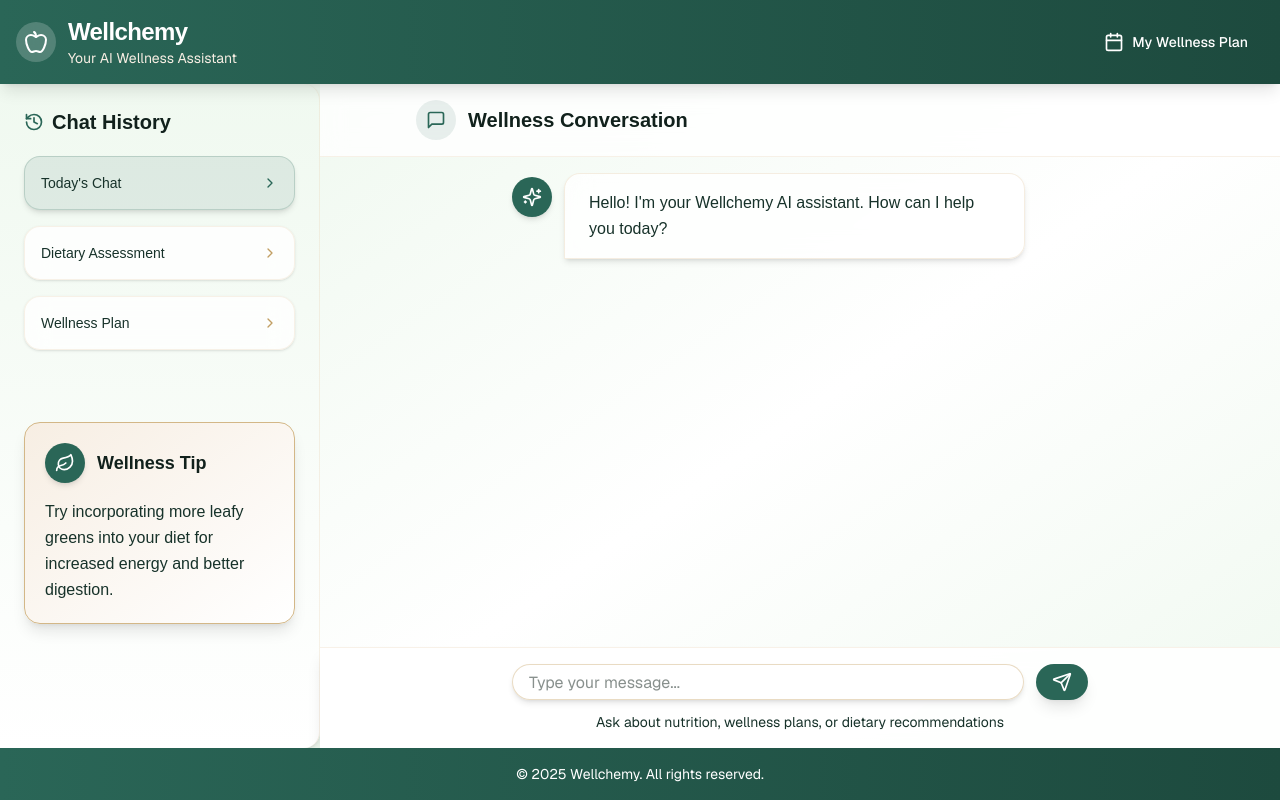
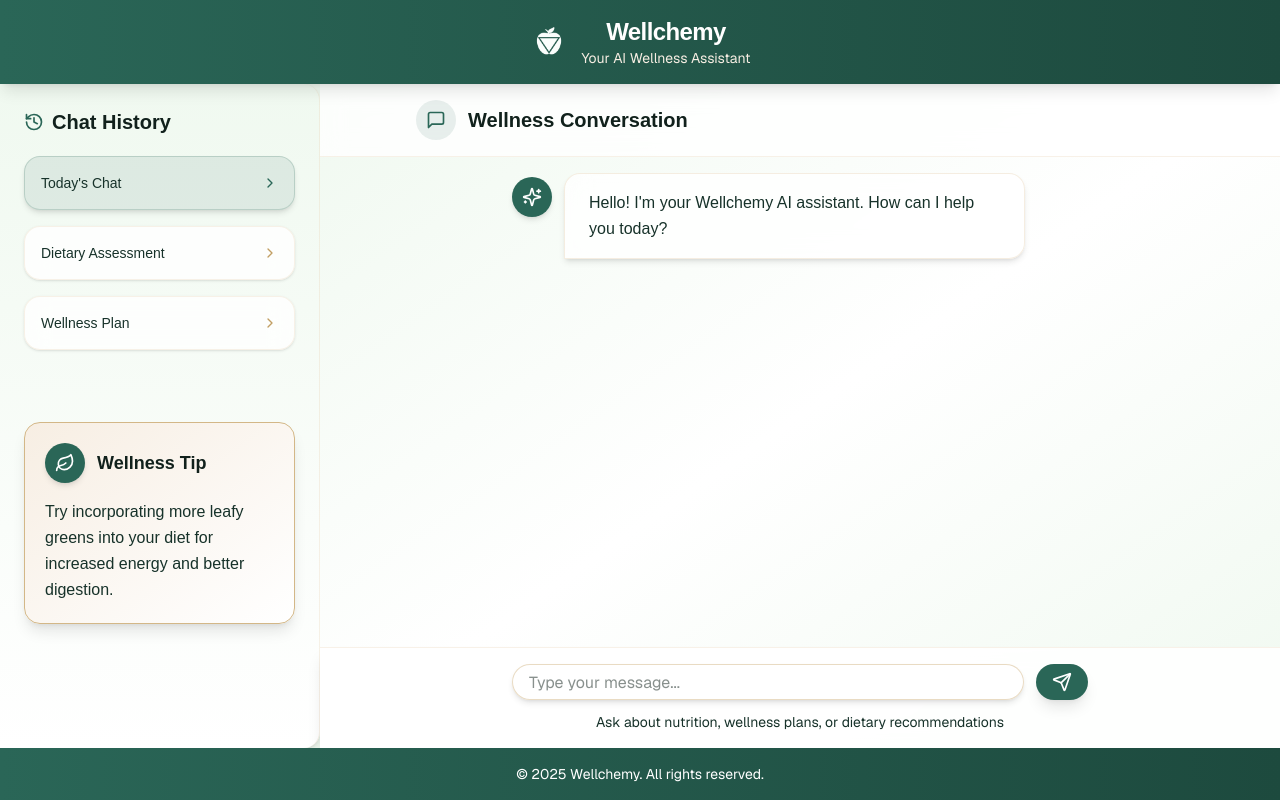
Before and after one commit to jkranker18/wellchemyai, a Next.js app in the folder frontend/: page / in a window 1280 px wide. Built offline with nearby package versions, Linux system fonts and the light colour scheme.

Commit message:
Chat UI updates header

```diff
--- a/frontend/src/app/page.tsx
+++ b/frontend/src/app/page.tsx
@@ -7,7 +7,8 @@ import { Button } from "@/components/ui/button"
 import { Input } from "@/components/ui/input"
 import { Card, CardContent } from "@/components/ui/card"
 import { ScrollArea } from "@/components/ui/scroll-area"
-import { Send, MessageSquare, History, Calendar, Leaf, ChevronRight, Sparkles, Apple } from "lucide-react"
+import { Send, MessageSquare, History, Calendar, Leaf, ChevronRight, Sparkles } from "lucide-react"
+import Image from "next/image"
 
 interface Message {
   id: number
@@ -17,20 +18,20 @@ interface Message {
 
 const Header = () => (
   <header className="bg-gradient-to-r from-[#2A6657] to-[#1d4a3e] text-white p-4 shadow-lg sticky top-0 z-10">
-    <div className="container mx-auto flex items-center justify-between">
+    <div className="container mx-auto flex items-center justify-center">
       <div className="flex items-center justify-center gap-3">
-        <div className="bg-white/20 p-2 rounded-full backdrop-blur-sm">
-          <Apple className="h-6 w-6 text-white" />
-        </div>
-        <div>
+        <Image
+          src="/Wellchemy white apple.png"
+          alt="Wellchemy Logo"
+          width={40}
+          height={40}
+          className="object-contain"
+        />
+        <div className="text-center">
           <h1 className="text-2xl font-display font-semibold tracking-tight">Wellchemy</h1>
           <p className="text-sm text-[#f7eee3] font-sans">Your AI Wellness Assistant</p>
         </div>
       </div>
-      <Button variant="ghost" className="text-white hover:bg-white/10 rounded-xl font-sans">
-        <Calendar className="h-5 w-5 mr-2" />
-        My Wellness Plan
-      </Button>
     </div>
   </header>
 )
@@ -188,7 +189,6 @@ export default function Home() {
   ])
 
   const handleSendMessage = async (text: string) => {
-    // Add user message
     const userMessage: Message = {
       id: messages.length + 1,
       text,
@@ -197,10 +197,9 @@ export default function Home() {
     setMessages((prev) => [...prev, userMessage])
 
     try {
-      // Send message to backend
-      const response = await api.chat(text)
+      const userId = localStorage.getItem("user_id")
+      const response = await api.chat(text, userId)
 
-      // Add AI response
       if (response.success) {
         const aiMessage: Message = {
           id: messages.length + 2,
@@ -208,23 +207,30 @@ export default function Home() {
           isUser: false,
         }
         setMessages((prev) => [...prev, aiMessage])
+
+        if (response.data?.user_id) {
+          localStorage.setItem("user_id", response.data.user_id)
+        }
       } else {
-        // Handle error
-        const errorMessage: Message = {
+        setMessages((prev) => [
+          ...prev,
+          {
             id: messages.length + 2,
             text: "Sorry, I encountered an error. Please try again.",
             isUser: false,
-        }
-        setMessages((prev) => [...prev, errorMessage])
+          },
+        ])
       }
     } catch (error) {
       console.error("Error sending message:", error)
-      const errorMessage: Message = {
+      setMessages((prev) => [
+        ...prev,
+        {
           id: messages.length + 2,
           text: "Sorry, I encountered an error. Please try again.",
           isUser: false,
-      }
-      setMessages((prev) => [...prev, errorMessage])
+        },
+      ])
     }
   }
 
```
Lines whose indentation alone changed are shown as unchanged.
